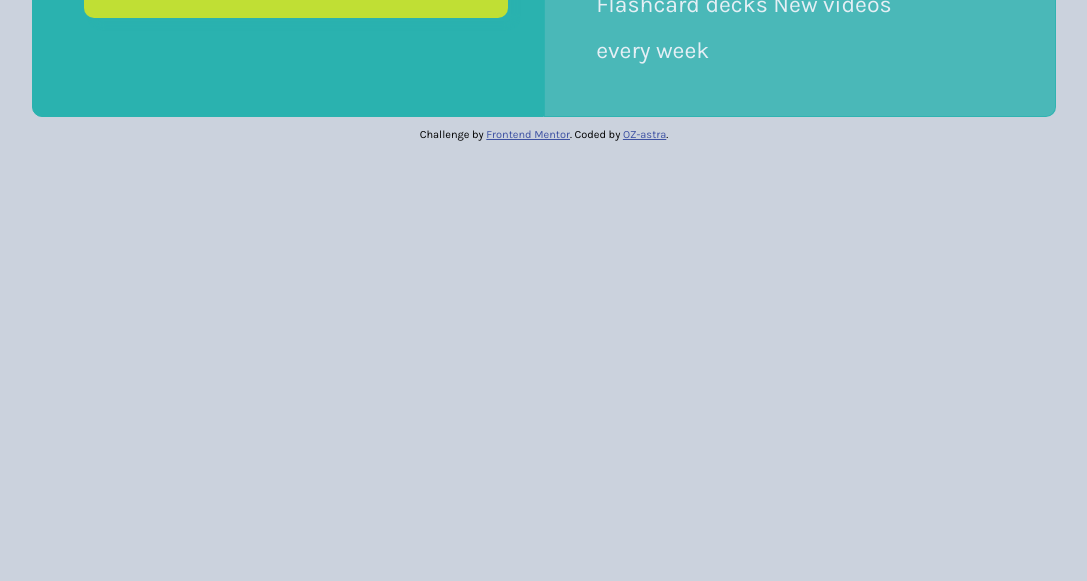
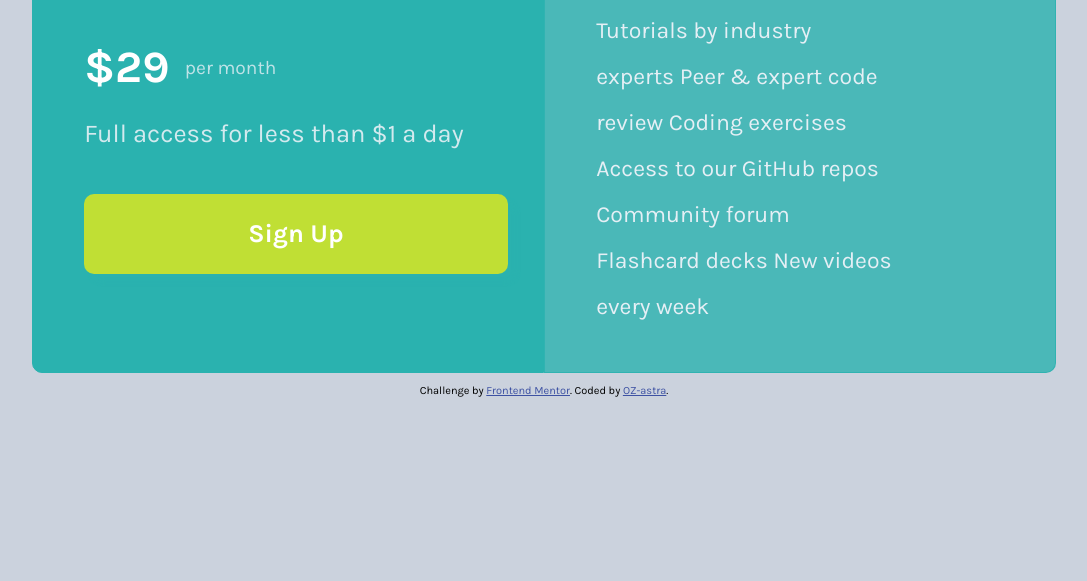
Before and after one commit to OZ-astra/Single-price-grid-component, a plain HTML site: page index.html in a window 1280 px wide. Shown: the part 731-1312 px from the top of the page, without its empty margins (96-1183 px from the left). Before the commit the page ends 883 px from the top, so only its background shows below. Drawn offline with Linux system fonts and the light colour scheme.

Commit message:
Update style.css

```diff
--- a/style.css
+++ b/style.css
@@ -6,7 +6,7 @@ body {
     width: 100vw;
     font-size: 1vw;
     margin: 0;
-    padding: 0;
+    padding: 20em 0;
     font-family: "karla", sans-serif;
     display: flex;
     justify-content: center;
```
